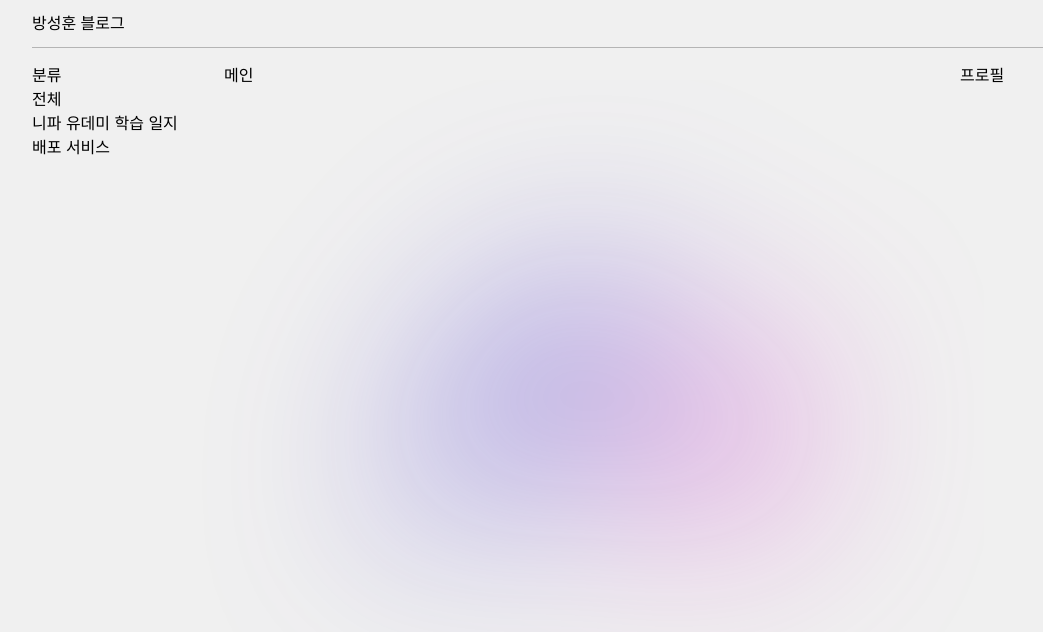
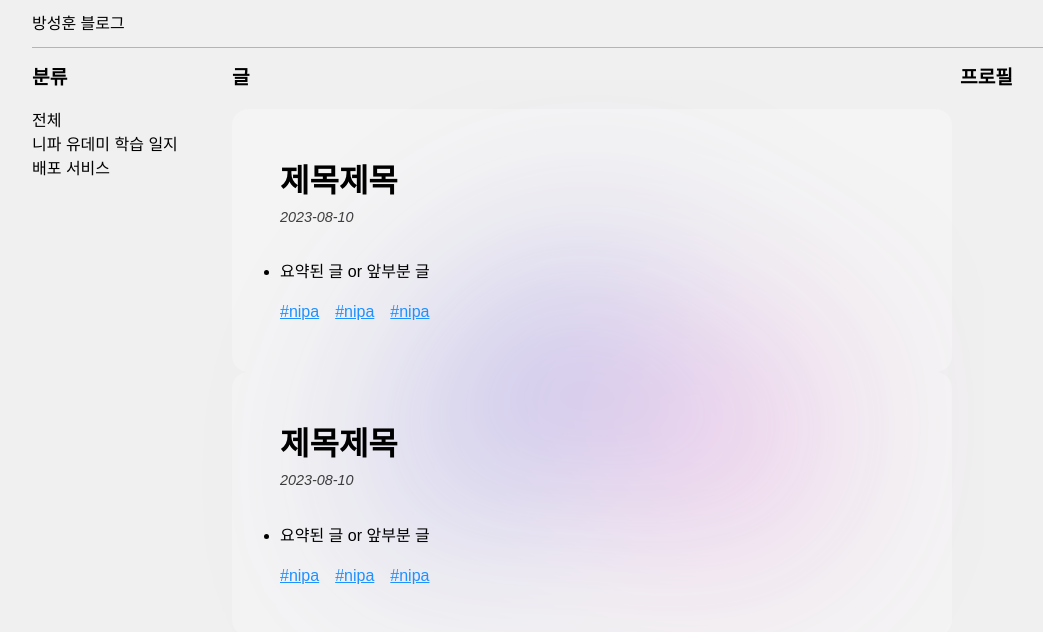
Before and after one commit to naruteride/blog, a Next.js app: page / in a window 1280 px wide. Shown: the top 632 px of the page, without its empty margins (48-1091 px from the left). Built offline with nearby package versions, Linux system fonts and the light colour scheme.

Commit message:
Create layout of article

```diff
--- /dev/null
+++ b/src/app/article.css
@@ -0,0 +1,25 @@
+main > a {
+    margin: 1rem 0;
+}
+
+main article {
+    padding: 3rem;
+    background-color: rgba(255, 255, 255, 0.25);
+    border-radius: 1rem;
+}
+
+article h1 {
+    margin-bottom: 0;
+}
+
+article time {
+    display: inline-block;
+    margin-bottom: 1rem;
+    font-style: italic;
+    font-size: 0.9em;
+    color: rgba(0, 0, 0, 0.75);
+}
+
+article summary {
+    margin: 1rem 0;
+}
--- a/src/app/component/Header.tsx
+++ b/src/app/component/Header.tsx
@@ -1,7 +1,7 @@
 export default function Header(): React.ReactElement {
-    return (
+    return <>
         <header>
             방성훈 블로그
         </header>
-    )
+    </>
 }
--- a/src/app/component/Navigator.tsx
+++ b/src/app/component/Navigator.tsx
@@ -1,11 +1,11 @@
 import Link from 'next/link';
 
 export default function Navigator(): React.ReactElement {
-    return (
+    return <>
         <nav>
-            <span>
+            <h3>
                 분류
-            </span>
+            </h3>
             <ul>
                 <Link href="./">
                     <li>전체</li>
@@ -18,5 +18,5 @@ export default function Navigator(): React.ReactElement {
                 </Link>
             </ul>
         </nav>
-    )
+    </>
 }
--- a/src/app/component/Profile.tsx
+++ b/src/app/component/Profile.tsx
@@ -1,5 +1,7 @@
 export default function profile(): React.ReactElement {
-    return (
-        <div id="profile">프로필</div>
-    )
+    return <>
+        <aside id="profile">
+            <h3>프로필</h3>
+        </aside>
+    </>
 }
--- a/src/app/globals.css
+++ b/src/app/globals.css
@@ -20,12 +20,13 @@
 
 body {
   width: var(--page-width);
-  height: 100vh;
+  min-height: 100vh;
   margin: auto;
   background-color: var(--background-color);
   display: grid;
   grid-template: 3rem 1fr / 12rem 1fr 12rem;
   row-gap: 1rem;
+  column-gap: 0.5rem;
   grid-template-areas:
     "header header header"
     "navigator main profile";
@@ -53,11 +54,39 @@ main {
 
 #background {
   position: fixed;
-  top: calc(50% - 80vh / 2);
-  left: calc(50% - 80vw / 2);
+  z-index: -10;
+  top: calc(50vh - 80vh / 2);
+  left: calc(50vw - 80vw / 2);
 }
 
 #background > img {
   width: 80vw;
   height: 80vh;
 }
+
+h1, h2, h3, h4, h5, h6 {
+  font-weight: 700;
+  margin-bottom: 1rem;
+}
+
+h1 {
+  font-size: 2rem;
+}
+
+h2 {
+  font-size: 1.5rem;
+}
+
+h3 {
+  font-size: 1.2rem;
+}
+
+.tags {
+  display: flex;
+  flex-wrap: nowrap;
+  gap: 1rem;
+}
+.tag {
+  color: dodgerblue;
+  text-decoration: underline;
+}
--- a/src/app/layout.tsx
+++ b/src/app/layout.tsx
@@ -22,17 +22,19 @@ export default function RootLayout({
 }: {
   children: React.ReactNode
 }) {
-  return (
+  return <>
     <html lang="ko">
       <body className={noto_serif_KR.className}>
+
         <Header />
         <Navigator />
         {children}
         <Profile />
+
         <div id="background">
           <Image src={BackgroundImage} width={559} height={456} alt='background image' />
         </div>
       </body>
     </html>
-  )
+  </>
 }
--- a/src/app/page.tsx
+++ b/src/app/page.tsx
@@ -1,9 +1,52 @@
-import Image from 'next/image'
+import Link from 'next/link';
+import "./article.css"
 
 export default function Home() {
-  return (
-    <div>
-      메인
-    </div>
-  )
+  return <>
+    <main>
+      <h3>글</h3>
+
+      <Link href="./제목제목">
+        <article>
+          <h1>제목제목</h1>
+          <time>2023-08-10</time>
+          <summary>
+            요약된 글 or 앞부분 글
+          </summary>
+          <div className="tags">
+            <Link className="tag" href="./">
+              #nipa
+            </Link>
+            <Link className="tag" href="./">
+              #nipa
+            </Link>
+            <Link className="tag" href="./">
+              #nipa
+            </Link>
+          </div>
+        </article>
+      </Link>
+
+      <Link href="./제목제목">
+        <article>
+          <h1>제목제목</h1>
+          <time>2023-08-10</time>
+          <summary>
+            요약된 글 or 앞부분 글
+          </summary>
+          <div className="tags">
+            <Link className="tag" href="./">
+              #nipa
+            </Link>
+            <Link className="tag" href="./">
+              #nipa
+            </Link>
+            <Link className="tag" href="./">
+              #nipa
+            </Link>
+          </div>
+        </article>
+      </Link>
+    </main>
+  </>
 }
```
Also changed, not shown: src/app/component/Header.css (deleted).
